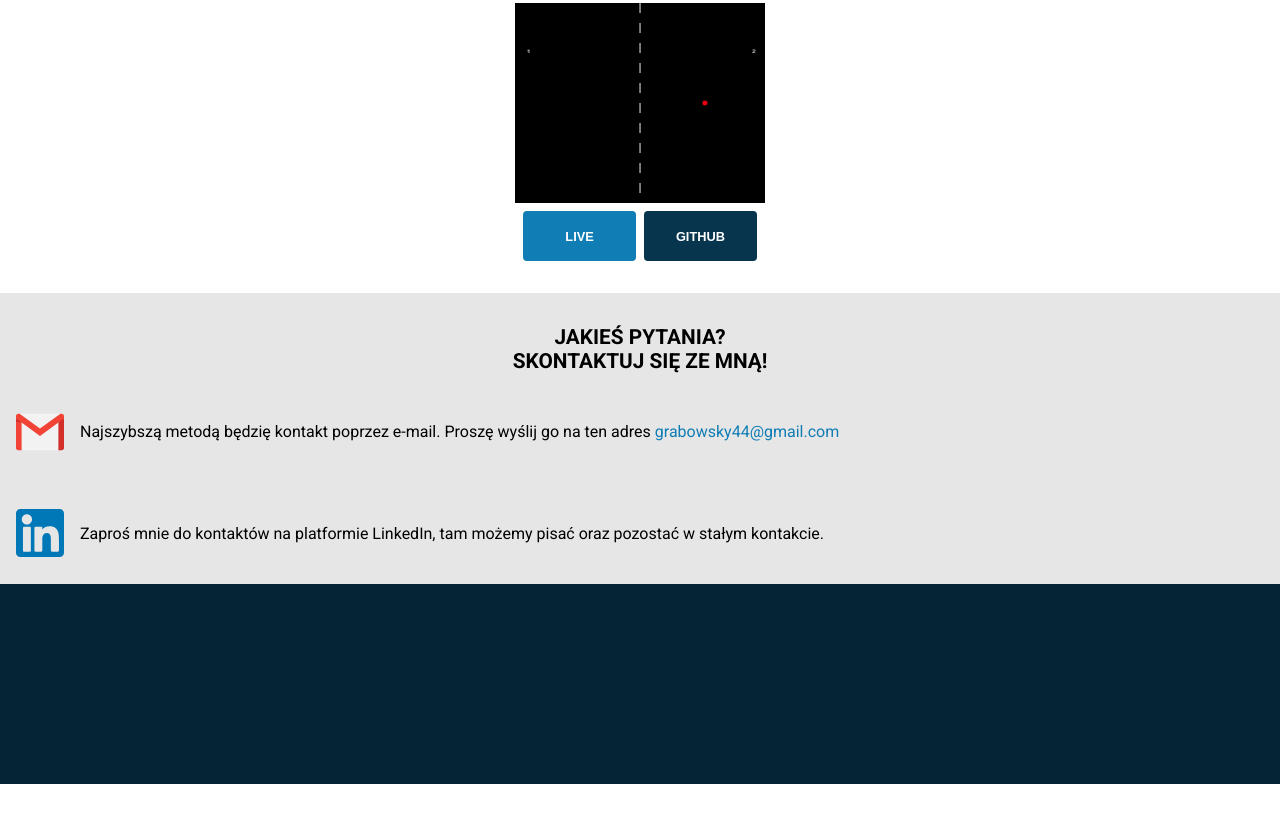
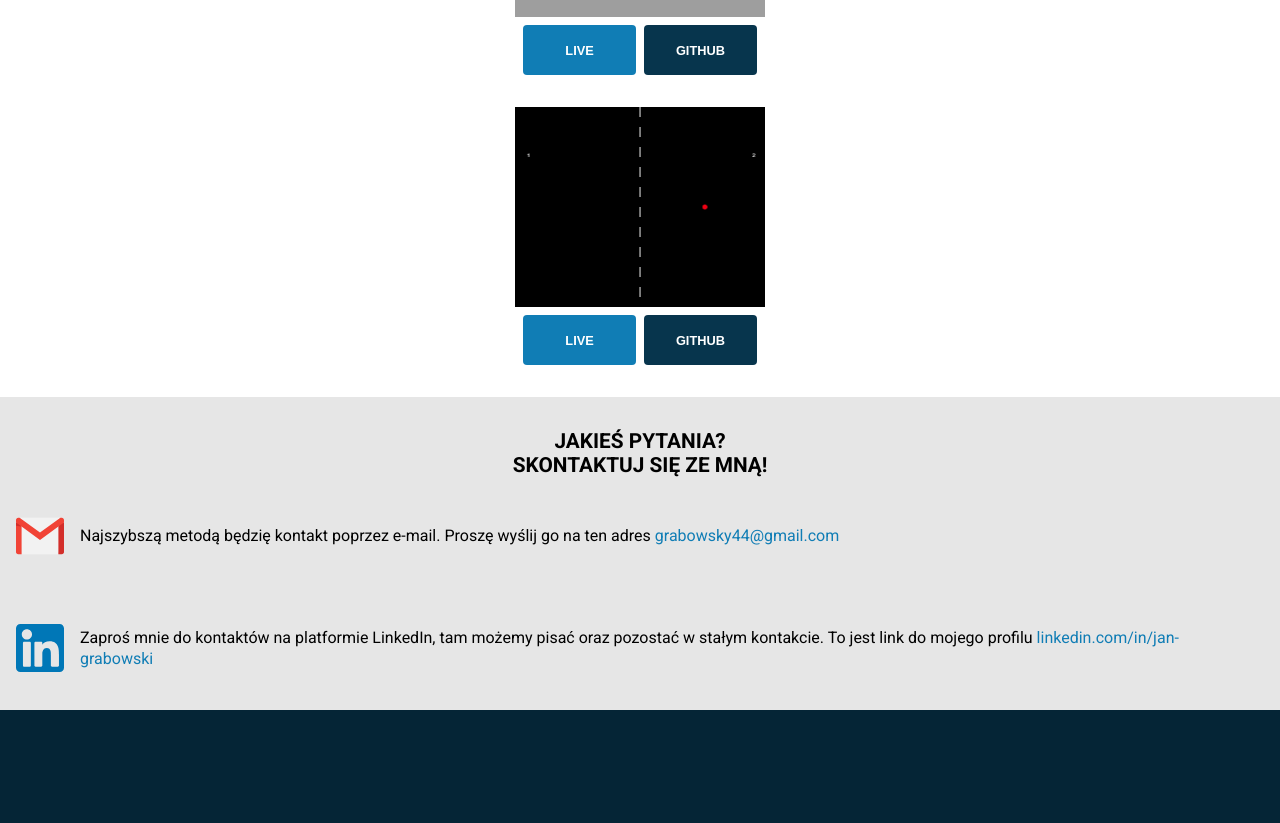
Before and after one commit to graba44/Portfolio, a plain HTML site: page index.html in a window 1280 px wide. Shown: the part 2545-3368 px from the top of the page. Before the commit the page ends 3329 px from the top, so only its background shows below. Drawn offline with Linux system fonts and the light colour scheme; grey boxes are pictures that could not be loaded.

Commit message:
Another structures, some new things

```diff
--- a/index.html
+++ b/index.html
@@ -76,7 +76,7 @@
       <main class="content">
 
          <section class="skills skills1" id="skills">
-
+            <h2 class="skills__header">Umiejętności</h2>
             <nav class="skills__navigation">
                <figure class="skills__navigation-item" data-skill="HTML">
                   <img class="skills__image" src="assets/icons/html.svg" alt="HTML">
@@ -173,11 +173,8 @@
          </section>
 
          <section class="experience" id="experience">
-
             <h2 class="experience__header">Doświadczenie</h2>
-
             <section class="works">
-
                <div class="works__project">
                   <figure class="works__project-item">
                      <img class="works__image" src="assets/project-images/pbf.png" alt="PerfectBodyFit">
@@ -189,7 +186,6 @@
                      <button class="works__button works__button--darker button" disabled>GitHub</button>
                   </a>
                </div>
-
                <div class="works__project">
                   <figure class="works__project-item">
                      <img class="works__image" src="assets/project-images/tennis-game.png" alt="Tennis Game">
@@ -201,9 +197,7 @@
                      <button class="works__button works__button--darker button">GitHub</button>
                   </a>
                </div>
-
             </section>
-
          </section>
 
          <section class="contact" id="contact">
@@ -224,7 +218,10 @@
                      <img class="socials__icon" src="assets/icons/linkedin-color.svg" alt="LinkedIn">
                   </a>
                   <p class="socials__info">Zaproś mnie do kontaktów na platformie LinkedIn, tam możemy pisać oraz
-                     pozostać w stałym kontakcie.</p>
+                     pozostać w stałym kontakcie. To jest link do mojego profilu <a class="socials__link-text link"
+                        target="_blank"
+                        href="https://www.linkedin.com/in/jan-grabowski">linkedin.com/in/jan-grabowski</a>
+                  </p>
                </div>
             </section>
          </section>
```
